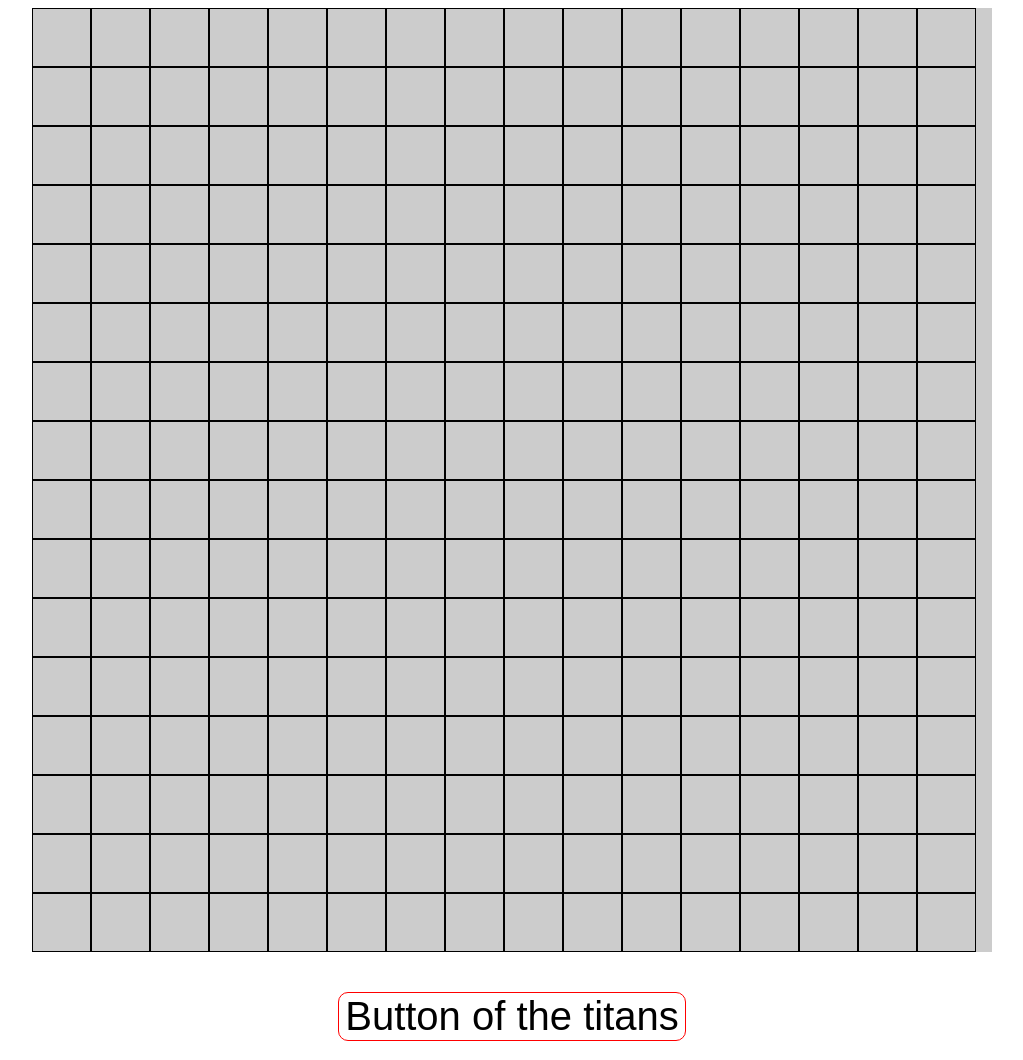
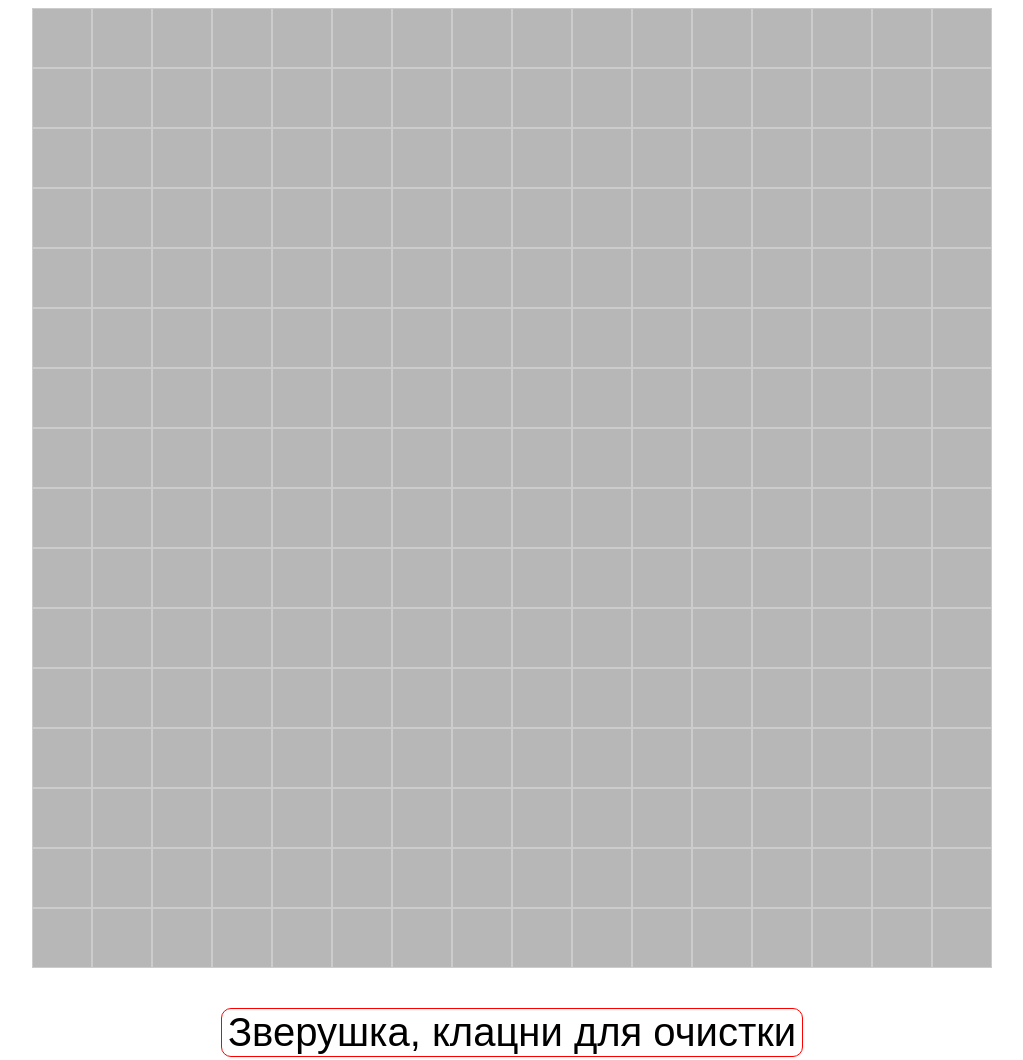
Before and after one commit to NavarroKain/etch-e-sketch, a plain HTML site: page index.html in a window 1280 px wide. Shown: the whole page, without its empty margins (128-1151 px from the left). Drawn offline with Linux system fonts and the light colour scheme.

Commit message:
Opacity changes thru each hover, reset button

```diff
--- a/index.html
+++ b/index.html
@@ -2,7 +2,7 @@
 <html lang="en">
 <head>
   <meta charset="UTF-8">
-  <meta name="viewport" content="width=device-width, initial-scale=1.0">
+  <meta name="viewport" content="width=device-width, user-scalable=no">
   <meta http-equiv="X-UA-Compatible" content="ie=edge">
   <title>Document</title>
   <link rel="stylesheet" href="style/style.css">
@@ -14,6 +14,6 @@
 
   </div>
 
-  <button id="reset" type="button" name="button">Button of the titans</button>
+  <button id="reset" type="button" name="button">Зверушка, клацни для очистки</button>
 </body>
 </html>
--- a/scripts/common.js
+++ b/scripts/common.js
@@ -4,9 +4,14 @@ $(document).ready(function(){
       $("<div>").addClass("cell").appendTo("#container");
     }
   }
-
+  // =========================CHANGE BG WHEN HOVERED======================
   $(".cell").hover(function(){
-    $(this).css("background","#000");
+    var currentOpacity = $(this).css("opacity")
+    $(this).css("opacity", +currentOpacity + 0.2);
+  });
+  // =========================BUTTON OF TITANS============================
+  $( "#reset" ).click(function(){
+    $(".cell").css("opacity","0.1");
   });
 
 });
--- a/style/style.css
+++ b/style/style.css
@@ -2,18 +2,21 @@ button:focus {
   outline: none;
 }
 
+
 #container{
-  width: 1000px;
   margin: 0 auto;
   line-height: 0;
   width: 960px;
+  height: 960px;
   background-color: #ccc;
 }
 .cell{
-  border: 1px solid #000;
-  width: 57px;
-  height: 57px;
+  margin: 1px;
+  background-color: #000;
+  width: 58px;
+  height: 58px;
   display: inline-block;
+  opacity: 0.1;
 }
 
 #reset{
```
